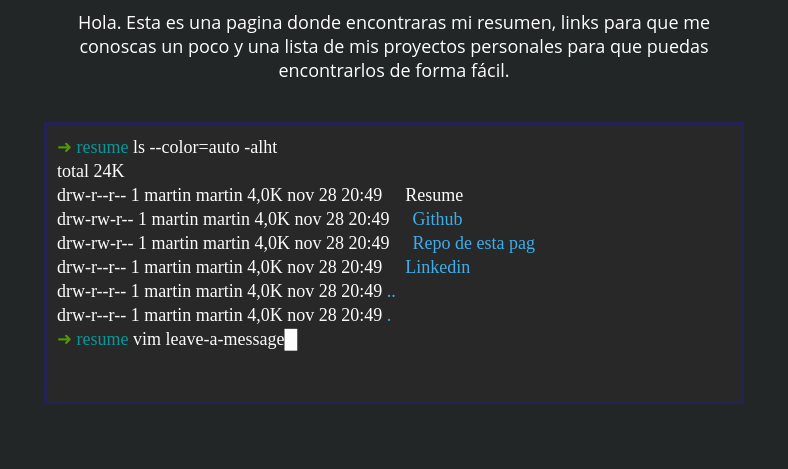
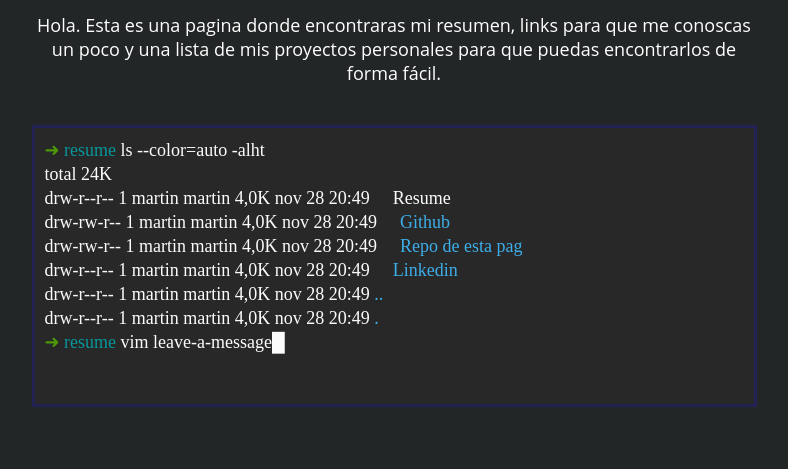
Before and after one commit to SirNoob97/website, a plain HTML site: page www/index.html in a window 1280 px wide. Shown: the part 331-800 px from the top of the page, without its empty margins (246-1034 px from the left). Drawn offline with Linux system fonts and the light colour scheme; a web font is replaced by a local one.

Commit message:
max-with:725px

```diff
--- a/www/css/grid.css
+++ b/www/css/grid.css
@@ -1,7 +1,7 @@
 .container {
   position: relative;
   width: 100%;
-  max-width: 700px;
+  max-width: 725px;
   text-align: center;
   margin: 0 auto;
   padding: 0 20px;
```
